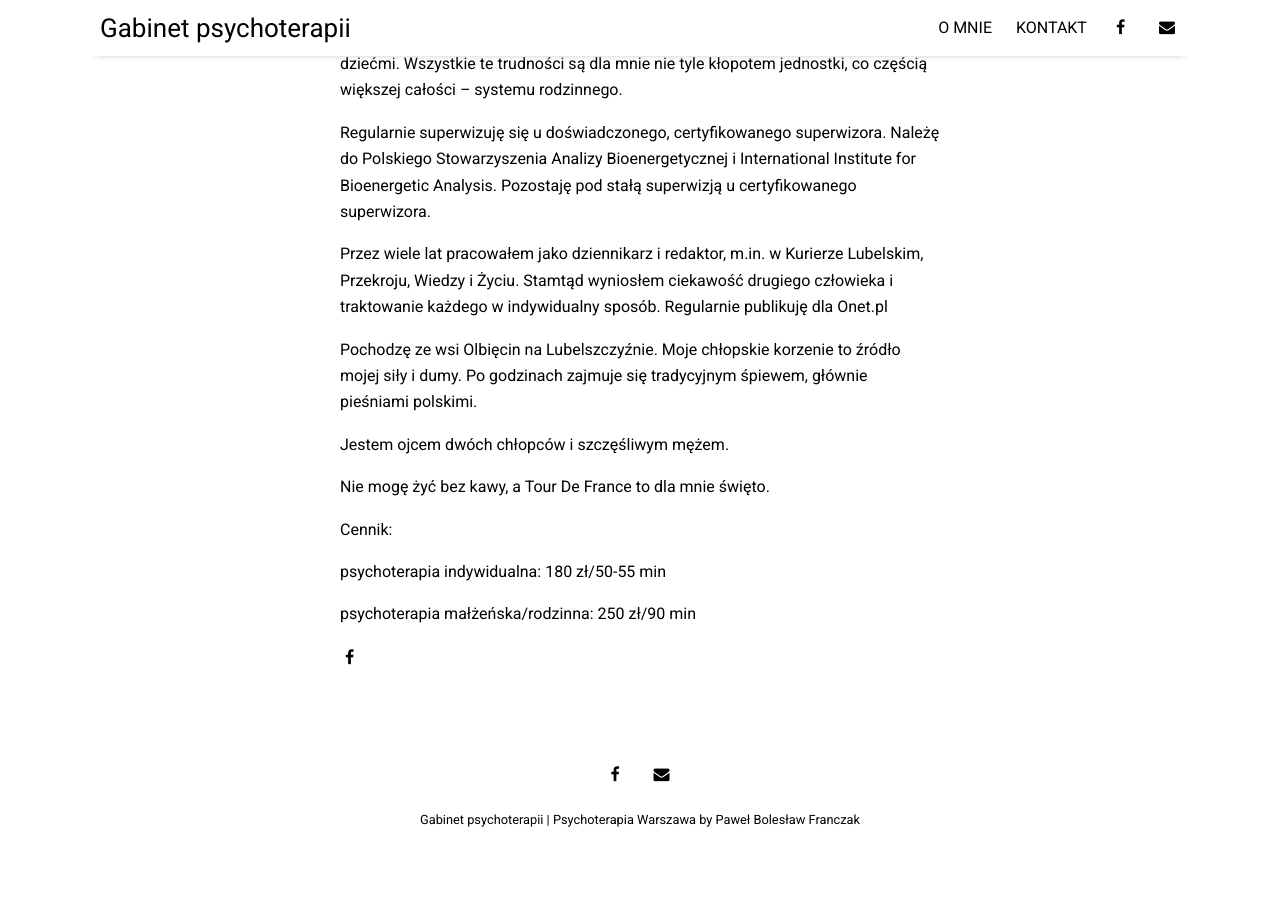
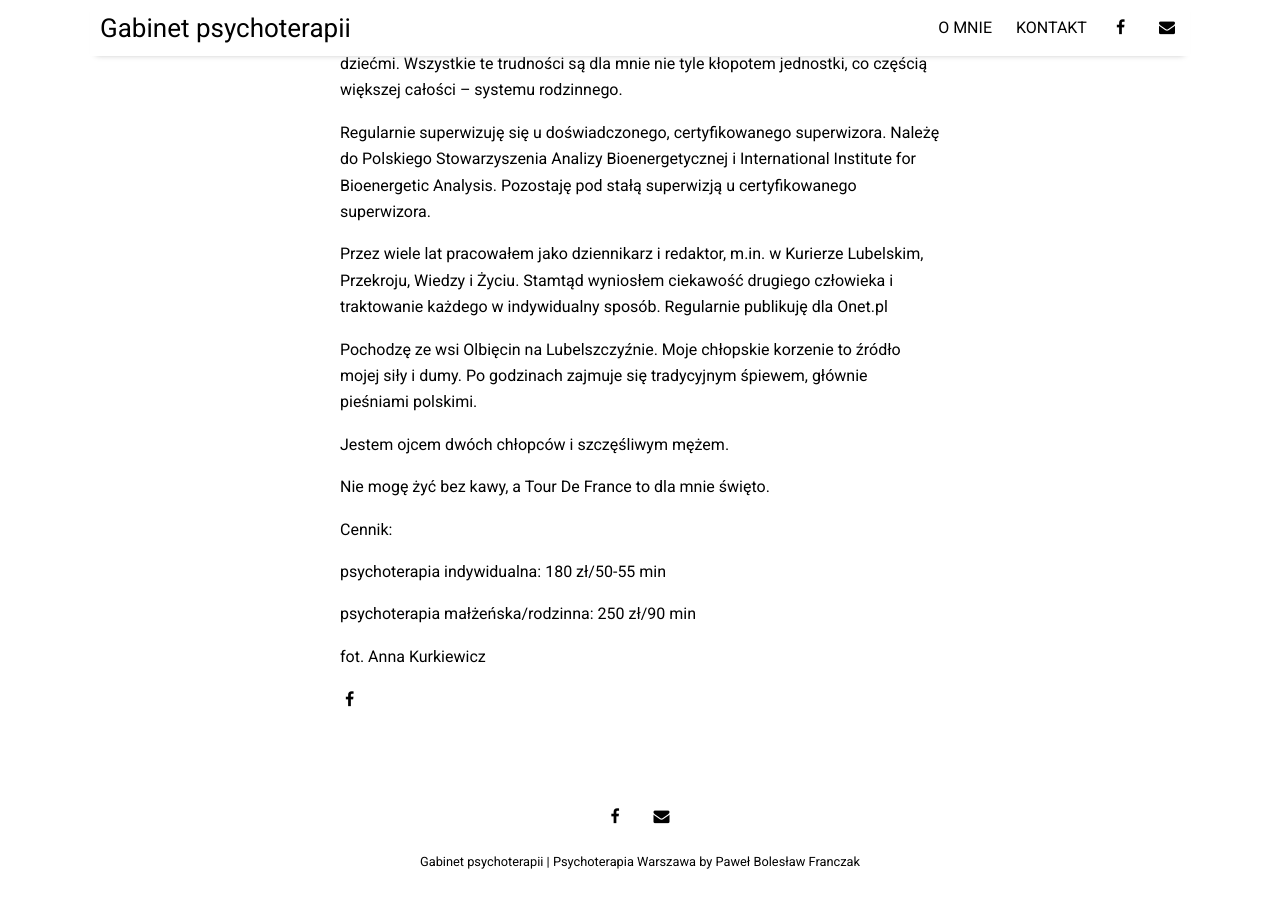
Before and after one commit to kmmolska/kmmolska.github.io, a Jekyll site: the page built from _posts/2020-02-03-o-mnie.md, in a window 1280 px wide and 900 px high, scrolled down 827 px. Built offline with Jekyll 4.4.1, drawn with Linux system fonts in a browser that asks for light colours; nearby versions of some CDN libraries; before the commit the page ends 1685 px from its top, so only the background shows below that.

Commit message:
Update 2020-02-03-o-mnie.md

```diff
--- a/_posts/2020-02-03-o-mnie.md
+++ b/_posts/2020-02-03-o-mnie.md
@@ -31,3 +31,5 @@ Cennik:
 psychoterapia indywidualna: 180 zł/50-55 min
 
 psychoterapia małżeńska/rodzinna: 250 zł/90 min
+
+fot. Anna Kurkiewicz
```
